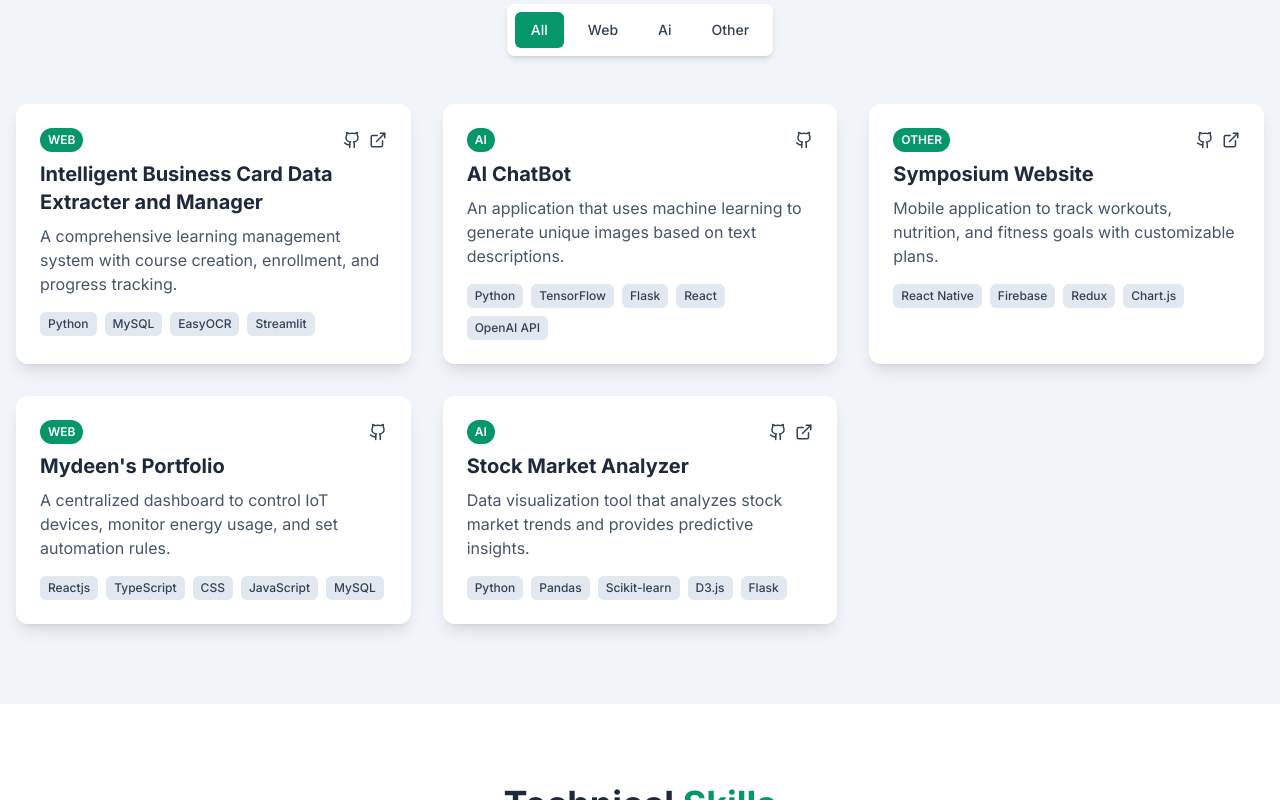
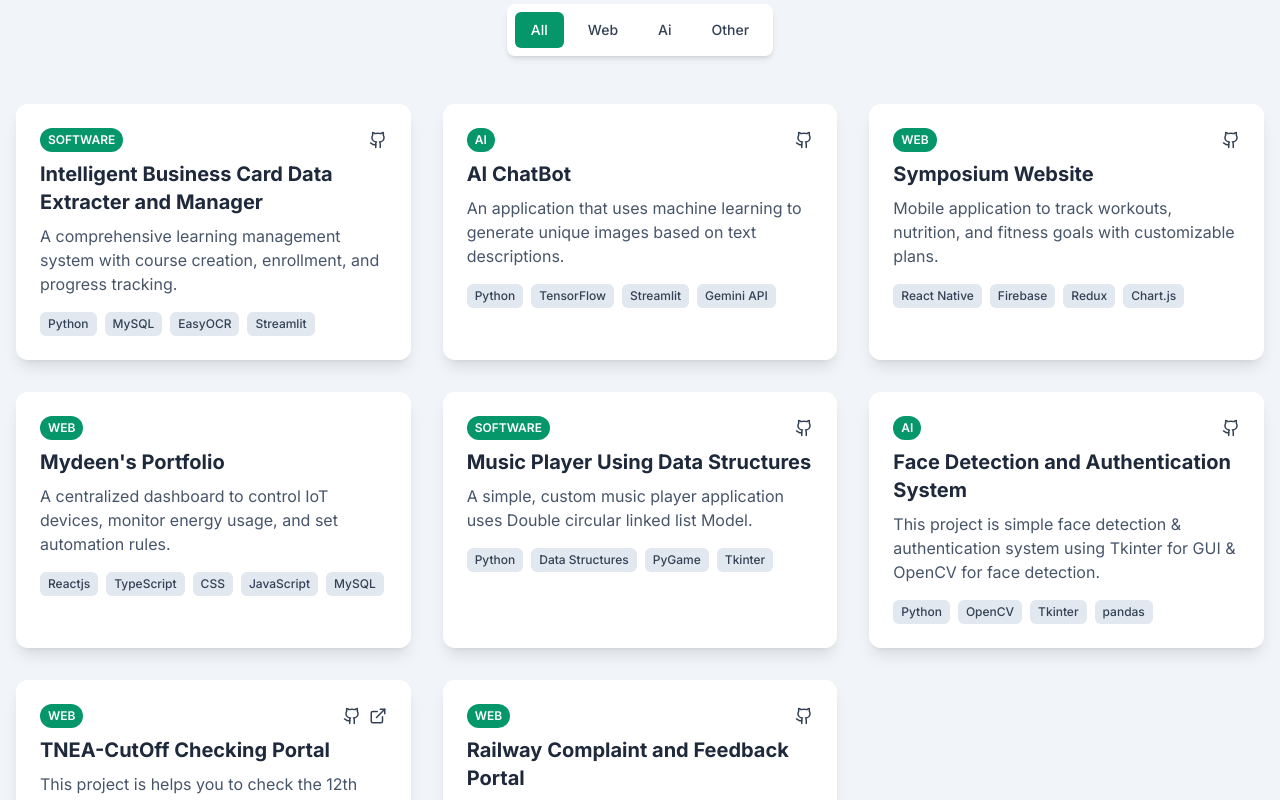
Before and after one commit to M-Mohamed-Mydeen-Shahabudeen/mydeen, a React (Vite) app: page / in a window 1280 px wide. Shown: the part 1740-2540 px from the top of the page. Built offline with nearby package versions, Linux system fonts and the light colour scheme.

Commit message:
Update projectsData.ts

```diff
--- a/src/data/projectsData.ts
+++ b/src/data/projectsData.ts
@@ -13,27 +13,27 @@ export const projectsData: ProjectType[] = [
     title: "Intelligent Business Card Data Extracter and Manager",
     description: "A comprehensive learning management system with course creation, enrollment, and progress tracking.",
     image: "https://images.pexels.com/photos/4050315/pexels-photo-4050315.jpeg?auto=compress&cs=tinysrgb&w=1260&h=750&dpr=1",
-    category: "web",
+    category: "Software",
     technologies: ["Python", "MySQL", "EasyOCR", "Streamlit"],
-    github: "https://github.com",
-    demo: "https://demo.com"
+    github: "https://github.com/M-Mohamed-Mydeen-Shahabudeen/Intelligent-Business-Card-Data-Extractor-and-Manager",
+
   },
   {
     title: "AI ChatBot",
     description: "An application that uses machine learning to generate unique images based on text descriptions.",
     image: "https://images.pexels.com/photos/8438923/pexels-photo-8438923.jpeg?auto=compress&cs=tinysrgb&w=1260&h=750&dpr=1",
-    category: "ai",
-    technologies: ["Python", "TensorFlow", "Flask", "React", "OpenAI API"],
+    category: "AI",
+    technologies: ["Python", "TensorFlow",  "Streamlit", "Gemini API"],
     github: "https://github.com"
   },
   {
     title: "Symposium Website",
     description: "Mobile application to track workouts, nutrition, and fitness goals with customizable plans.",
     image: "https://images.pexels.com/photos/4429141/pexels-photo-4429141.jpeg?auto=compress&cs=tinysrgb&w=1260&h=750&dpr=1",
-    category: "other",
+    category: "web",
     technologies: ["React Native", "Firebase", "Redux", "Chart.js"],
     github: "https://github.com",
-    demo: "https://demo.com"
+
   },
   {
     title: "Mydeen's Portfolio",
@@ -41,16 +41,43 @@ export const projectsData: ProjectType[] = [
     image: "https://images.pexels.com/photos/3183183/pexels-photo-3183183.jpeg?auto=compress&cs=tinysrgb&w=1260&h=750&dpr=1",
     category: "web",
     technologies: ["Reactjs", "TypeScript", "CSS", "JavaScript", "MySQL"],
-    github: "https://github.com"
+
   },
   {
-    title: "Stock Market Analyzer",
-    description: "Data visualization tool that analyzes stock market trends and provides predictive insights.",
+    title: "Music Player Using Data Structures",
+    description: "A simple, custom music player application uses Double circular linked list Model.",
     image: "https://images.pexels.com/photos/6771985/pexels-photo-6771985.jpeg?auto=compress&cs=tinysrgb&w=1260&h=750&dpr=1",
-    category: "ai",
-    technologies: ["Python", "Pandas", "Scikit-learn", "D3.js", "Flask"],
-    github: "https://github.com",
-    demo: "https://demo.com"
+    category: "Software",
+    technologies: ["Python", "Data Structures", "PyGame", "Tkinter"],
+    github: "https://github.com/M-Mohamed-Mydeen-Shahabudeen/Music-Player-Using-Double-Linked-List",
+
+  },
+  {
+    title: "Face Detection and Authentication System",
+    description: "This project is simple face detection & authentication system using Tkinter for GUI & OpenCV for face detection.",
+    image: "https://images.pexels.com/photos/6771985/pexels-photo-6771985.jpeg?auto=compress&cs=tinysrgb&w=1260&h=750&dpr=1",
+    category: "AI",
+    technologies: ["Python", "OpenCV", "Tkinter","pandas"],
+    github: "https://github.com/M-Mohamed-Mydeen-Shahabudeen/Real-time-Face-Detection-and-Authentication-System-Using-OpenCV-",
+
+  },
+  {
+    title: "TNEA-CutOff Checking Portal",
+    description: "This project is helps you to check the 12th TNEA Cut  Off Mark and Make use if it ALL The Best.",
+    image: "https://images.pexels.com/photos/6771985/pexels-photo-6771985.jpeg?auto=compress&cs=tinysrgb&w=1260&h=750&dpr=1",
+    category: "web",
+    technologies: ["Python", "OpenCV", "Tkinter","pandas"],
+    github: "https://github.com/M-Mohamed-Mydeen-Shahabudeen/TNEA-cutoff-checker",
+    demo: "https://tnea-cutoff-checker.vercel.app/"
+  },
+  {
+    title: "Railway Complaint and Feedback Portal ",
+    description: "This project is a web-based application that allows users to submit complaints and feedback related to railway services.",
+    image: "https://images.pexels.com/photos/6771985/pexels-photo-6771985.jpeg?auto=compress&cs=tinysrgb&w=1260&h=750&dpr=1",
+    category: "web",
+    technologies: ["Flask", "MySQL", "HTML CSS"],
+    github: "https://github.com/M-Mohamed-Mydeen-Shahabudeen/Railway-complains-and-feedback-Portal-using-Flask",
+
   },
 
 ];
```
